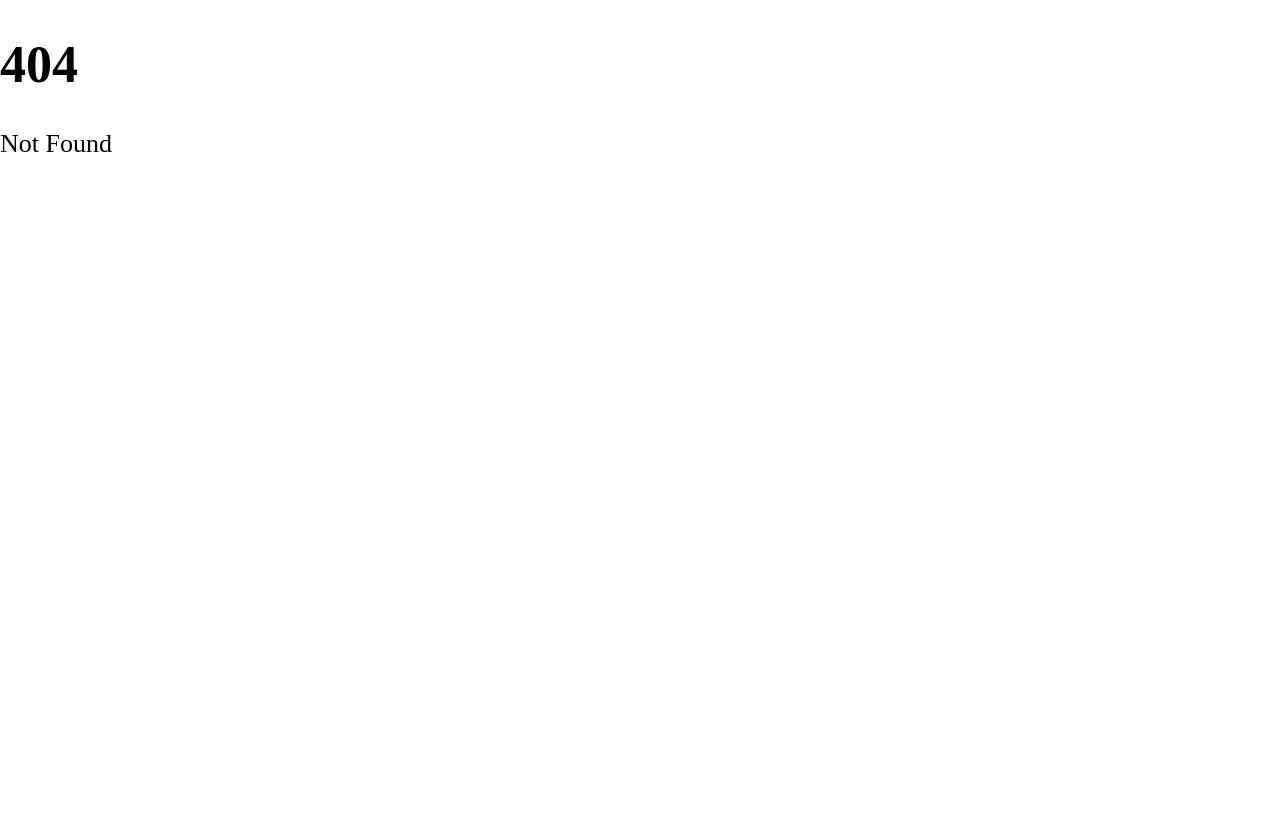
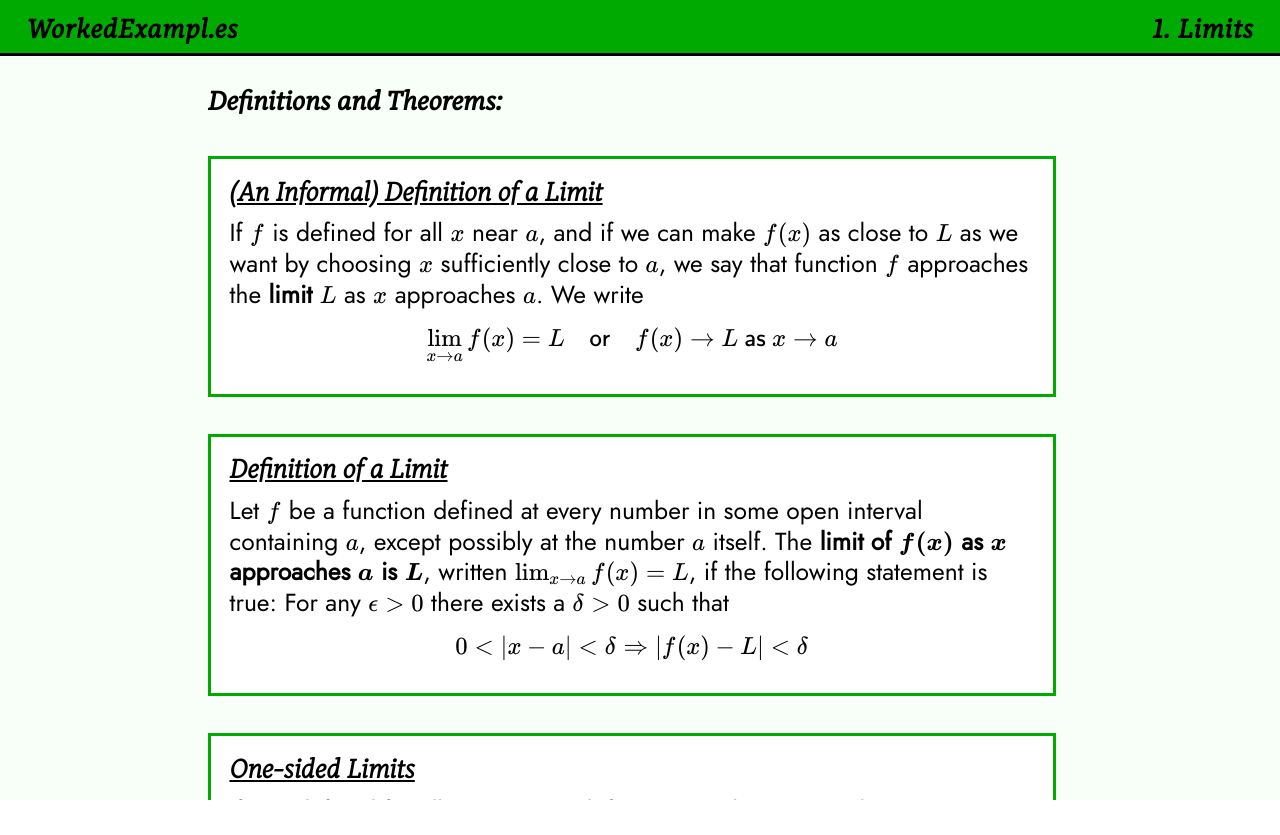
Before and after one commit to dmorgorg/wex, a SvelteKit app: page /math/calculus/limits/defs in a window 1280 px wide. Before the commit this address had no page. After the commit the page ends 800 px from the top, so only its background shows below. Built offline with nearby package versions, Linux system fonts and the light colour scheme.

Commit message:
starting definitions and theorems

```diff
--- a/src/lib/styles/global.scss
+++ b/src/lib/styles/global.scss
@@ -226,12 +226,41 @@ div.example-statement {
 	}
 }
 
+.math blockquote {
+	border: 2px solid var(--math-primary);
+	margin-inline: 0em;
+}
+
 blockquote {
-	border: 1px solid var(--math-primary);
-	// background-color: var(--math-white);
+	// border: 1px solid var(--math-primary);
+	background: white;
+	font-family: jost;
 	margin-top: 1.5em;
 	margin-bottom: 0.5em;
 	padding: 0.75em;
+
+	&.definition {
+		border-width: 3px;
+		font-size: 95%;
+		line-height: 1.1;
+
+		> .katex-display {
+			// border: 1px solid green;
+			padding-block: 0;
+			margin-block: 0.5em;
+		}
+	}
+
+	h4 {
+		font-family: alkesLightItalic;
+		font-size: 1rem;
+		// font-weight: bold;
+		// color: red;
+
+		margin-block: 0rem;
+		padding-block: 0rem;
+		text-decoration: underline;
+	}
 
 	.katex {
 		// color: red;
--- a/src/routes/math/calculus/limits/02infinity/+page.svelte
+++ b/src/routes/math/calculus/limits/02infinity/+page.svelte
@@ -1,12 +1,216 @@
 <script>
 	import Header from '#lib/components/Header.svelte'
+	import WE from '#lib/components/WE.svelte'
+	import { ki, kd } from '#lib/utilities.js'
+	const levels = 2
 	const topMatter = {
 		theme: 'math',
 		headerLeft: ['WorkedExampl.es', true, '/'],
-		headerRight: ['Limits at Infinity', false], // statics, strength, fluids
+		headerRight: ['1. Limits', false], // statics, strength, fluids
 	}
 </script>
 
 <div class="container {topMatter.theme}">
 	<Header {topMatter} />
+	<main>
+		<h4>1.2 Limits at Infinity</h4>
+
+		<!-- !!!!!!!!!!!!!!!!!!!!!!!!!!!!!!!!!!!!!!!!!!!!!!!!!!!!!!!!!!!!!!!!!!!!!!!!!!!!!!!!! -->
+
+		<WE {levels}>
+			Evaluate {@html ki`\displaystyle \lim_{x \to \infty} \frac{5x^2 + 2x - 1}{3x^2 - 7}`}
+
+			{#snippet solution()}
+				?
+			{/snippet}
+
+			{#snippet answer()}
+				?
+			{/snippet}
+		</WE>
+
+		<!-- !!!!!!!!!!!!!!!!!!!!!!!!!!!!!!!!!!!!!!!!!!!!!!!!!!!!!!!!!!!!!!!!!!!!!!!!!!!!!!!!! -->
+
+		<WE {levels}>
+			Evaluate {@html ki`\displaystyle \lim_{x \to -\infty} \frac{4x^3 - x}{2x^3 + 5x^2}`}
+
+			{#snippet solution()}
+				?
+			{/snippet}
+
+			{#snippet answer()}
+				?
+			{/snippet}
+		</WE>
+
+		<!-- !!!!!!!!!!!!!!!!!!!!!!!!!!!!!!!!!!!!!!!!!!!!!!!!!!!!!!!!!!!!!!!!!!!!!!!!!!!!!!!!! -->
+
+		<WE {levels}>
+			Evaluate {@html ki`\displaystyle \lim_{x \to \infty} \frac{7x^4 - 2x}{x^5 + 3}`}
+
+			{#snippet solution()}
+				?
+			{/snippet}
+
+			{#snippet answer()}
+				?
+			{/snippet}
+		</WE>
+
+		<!-- !!!!!!!!!!!!!!!!!!!!!!!!!!!!!!!!!!!!!!!!!!!!!!!!!!!!!!!!!!!!!!!!!!!!!!!!!!!!!!!!! -->
+
+		<WE {levels}>
+			Evaluate {@html ki`\displaystyle \lim_{x \to -\infty} \frac{2x^2 + 3x}{x^2 - 1}`}
+
+			{#snippet solution()}
+				?
+			{/snippet}
+
+			{#snippet answer()}
+				?
+			{/snippet}
+		</WE>
+
+		<!-- !!!!!!!!!!!!!!!!!!!!!!!!!!!!!!!!!!!!!!!!!!!!!!!!!!!!!!!!!!!!!!!!!!!!!!!!!!!!!!!!! -->
+
+		<WE {levels}>
+			Evaluate {@html ki`\displaystyle \lim_{x \to \infty} \frac{\sqrt{9x^2 + 1}}{x+2}`}
+
+			{#snippet solution()}
+				?
+			{/snippet}
+
+			{#snippet answer()}
+				?
+			{/snippet}
+		</WE>
+
+		<!-- !!!!!!!!!!!!!!!!!!!!!!!!!!!!!!!!!!!!!!!!!!!!!!!!!!!!!!!!!!!!!!!!!!!!!!!!!!!!!!!!! -->
+
+		<WE {levels}>
+			Evaluate {@html ki`\displaystyle \lim_{x \to -\infty} \frac{\sqrt{9x^2 + 1}}{x+2}`}
+
+			{#snippet solution()}
+				?
+			{/snippet}
+
+			{#snippet answer()}
+				?
+			{/snippet}
+		</WE>
+
+		<!-- !!!!!!!!!!!!!!!!!!!!!!!!!!!!!!!!!!!!!!!!!!!!!!!!!!!!!!!!!!!!!!!!!!!!!!!!!!!!!!!!! -->
+
+		<WE {levels}>
+			Evaluate {@html ki`\displaystyle \lim_{x \to \infty} \left(\sqrt{x^2 + x} - x\right)`}
+
+			{#snippet solution()}
+				?
+			{/snippet}
+
+			{#snippet answer()}
+				?
+			{/snippet}
+		</WE>
+
+		<!-- !!!!!!!!!!!!!!!!!!!!!!!!!!!!!!!!!!!!!!!!!!!!!!!!!!!!!!!!!!!!!!!!!!!!!!!!!!!!!!!!! -->
+
+		<WE {levels}>
+			Evaluate {@html ki`\displaystyle \lim_{y \to 8} \frac{y^{2/3}-4}{y^{1/3}-2}`}
+
+			{#snippet solution()}
+				?
+			{/snippet}
+
+			{#snippet answer()}
+				?
+			{/snippet}
+		</WE>
+
+		<!-- !!!!!!!!!!!!!!!!!!!!!!!!!!!!!!!!!!!!!!!!!!!!!!!!!!!!!!!!!!!!!!!!!!!!!!!!!!!!!!!!! -->
+
+		<WE {levels}>
+			Evaluate {@html ki`\displaystyle \lim_{x \to 0} \frac{\sqrt{x+4} - 2}{x}`}
+
+			{#snippet solution()}
+				?
+			{/snippet}
+
+			{#snippet answer()}
+				?
+			{/snippet}
+		</WE>
+		<!-- !!!!!!!!!!!!!!!!!!!!!!!!!!!!!!!!!!!!!!!!!!!!!!!!!!!!!!!!!!!!!!!!!!!!!!!!!!!!!!!!! -->
+		<WE {levels}>
+			Evaluate {@html ki`\displaystyle \lim_{x \to 1} \frac{x^3 - 1}{x-1}`}
+
+			{#snippet solution()}
+				?
+			{/snippet}
+
+			{#snippet answer()}
+				?
+			{/snippet}
+		</WE>
+		<!-- !!!!!!!!!!!!!!!!!!!!!!!!!!!!!!!!!!!!!!!!!!!!!!!!!!!!!!!!!!!!!!!!!!!!!!!!!!!!!!!!! -->
+		<WE {levels}>
+			Evaluate {@html ki`\displaystyle \lim_{x \to 4} \frac{x-4}{\sqrt{x} - 2}`}
+
+			{#snippet solution()}
+				?
+			{/snippet}
+
+			{#snippet answer()}
+				?
+			{/snippet}
+		</WE>
+		<!-- !!!!!!!!!!!!!!!!!!!!!!!!!!!!!!!!!!!!!!!!!!!!!!!!!!!!!!!!!!!!!!!!!!!!!!!!!!!!!!!!! -->
+		<WE {levels}>
+			Evaluate {@html ki`\displaystyle \lim_{x \to 0} \frac{(x+1)^2 - 1}{x}`}
+
+			{#snippet solution()}
+				?
+			{/snippet}
+
+			{#snippet answer()}
+				?
+			{/snippet}
+		</WE>
+		<!-- !!!!!!!!!!!!!!!!!!!!!!!!!!!!!!!!!!!!!!!!!!!!!!!!!!!!!!!!!!!!!!!!!!!!!!!!!!!!!!!!! -->
+		<WE {levels}>
+			Evaluate {@html ki`\displaystyle \lim_{x \to 2} \frac{x^2 - 4x + 4}{x-2}`}
+
+			{#snippet solution()}
+				?
+			{/snippet}
+
+			{#snippet answer()}
+				?
+			{/snippet}
+		</WE>
+
+		<!-- !!!!!!!!!!!!!!!!!!!!!!!!!!!!!!!!!!!!!!!!!!!!!!!!!!!!!!!!!!!!!!!!!!!!!!!!!!!!!!!!! -->
+
+		<WE {levels}>
+			Evaluate {@html ki`\displaystyle \lim_{x \to -2} \frac{x^2-x-6}{x^2+7x+10}`}
+
+			{#snippet solution()}
+				?
+			{/snippet}
+
+			{#snippet answer()}
+				?
+			{/snippet}
+		</WE>
+
+		<!-- !!!!!!!!!!!!!!!!!!!!!!!!!!!!!!!!!!!!!!!!!!!!!!!!!!!!!!!!!!!!!!!!!!!!!!!!!!!!!!!!! -->
+
+		<!-- !!!!!!!!!!!!!!!!!!!!!!!!!!!!!!!!!!!!!!!!!!!!!!!!!!!!!!!!!!!!!!!!!!!!!!!!!!!!!!!!! -->
+	</main>
 </div>
+
+<style>
+	main {
+		counter-reset: section-counter 1 subsection-counter 2 subsubsection-counter 0 problem-counter 0;
+	}
+</style>
--- /dev/null
+++ b/src/routes/math/calculus/limits/defs/+page.svelte
@@ -0,0 +1,73 @@
+<script>
+	import Header from '#lib/components/Header.svelte'
+	import WE from '#lib/components/WE.svelte'
+	import { ki, kd } from '#lib/utilities.js'
+	const levels = 2
+	const topMatter = {
+		theme: 'math',
+		headerLeft: ['WorkedExampl.es', true, '/'],
+		headerRight: ['1. Limits', false], // statics, strength, fluids
+	}
+</script>
+
+<div class="container {topMatter.theme}">
+	<Header {topMatter} />
+	<main>
+		<h4>Definitions and Theorems:</h4>
+
+		<blockquote class="definition">
+			<h4>(An Informal) Definition of a Limit</h4>
+			If {@html ki`f`} is defined for all {@html ki`x`} near {@html ki`a`}, and if we can make {@html ki`f(x)`}
+			as close to {@html ki`L`} as we want by choosing {@html ki`x`} sufficiently close to {@html ki`a`},
+			we say that function {@html ki`f`} approaches the <strong>limit</strong>
+			{@html ki`L`} as {@html ki`x`} approaches {@html ki`a`}. We write {@html kd`\displaystyle \lim_{x \to a} f(x)=L \quad\textsf{or}\quad f(x) \to L\textsf{ as }x \to a`}
+		</blockquote>
+
+		<blockquote class="definition">
+			<h4>Definition of a Limit</h4>
+			Let {@html ki`f`} be a function defined at every number in some open interval containing {@html ki`a`},
+			except possibly at the number {@html ki`a`} itself. The
+			<strong
+				>limit of {@html ki`\bm {f(x)}`} as {@html ki`\bm x`} approaches {@html ki`\bm a`} is {@html ki`\bm L`}</strong
+			>, written {@html ki`\lim_{x \to a} f(x)=L`}, if the following statement is true: For any {@html ki`\epsilon > 0`}
+			there exists a {@html ki`\delta > 0`} such that
+			{@html kd`0<\left|x-a\right|<\delta\Rightarrow|f(x)-L|<\delta`}
+		</blockquote>
+
+		<blockquote class="definition">
+			<h4>One-sided Limits</h4>
+			If {@html ki`f`} is defined for all {@html ki`x`} near {@html ki`a`}, and if we can make {@html ki`f(x)`}
+			as close to {@html ki`L`} as we want by choosing {@html ki`x`} sufficiently close to {@html ki`a`},
+			we say that function {@html ki`f`} approaches the <strong>limit</strong>
+			{@html ki`L`} as {@html ki`x`} approaches {@html ki`a`}. We write {@html kd`\displaystyle \lim_{x \to a} f(x)=L`}
+		</blockquote>
+
+		<!-- !!!!!!!!!!!!!!!!!!!!!!!!!!!!!!!!!!!!!!!!!!!!!!!!!!!!!!!!!!!!!!!!!!!!!!!!!!!!!!!!! -->
+
+		<!-- !!!!!!!!!!!!!!!!!!!!!!!!!!!!!!!!!!!!!!!!!!!!!!!!!!!!!!!!!!!!!!!!!!!!!!!!!!!!!!!!! -->
+
+		<WE {levels}>
+			Evaluate {@html ki`\displaystyle \lim_{x \to 3} \frac{x^2 - 9}{x-3}`}
+
+			{#snippet solution()}
+				<blockquote>
+					{@html ki`\large\frac{x^2 - 9}{x-3}`} is of the form {@html ki`\large\frac{0}{0}`}
+					at {@html ki`x=3`}
+					so straightforward evaluation of the function at {@html ki`x=3`} is not an option. But {@html ki`x-3`}
+					is a factor of {@html ki`x^2-9`} so we can proceed with algebra. Remember that we are looking
+					for the behaviour of {@html ki`\large\frac{x^2 - 9}{x-3}`} arbitrarily close (but not at) {@html ki`x=3`}
+					so division by {@html ki`x-3`} is not division by {@html ki`0`} and still a valid operation.
+				</blockquote>
+				{@html kd`
+				\frac{x^2 - 9}{x-3}= \frac{(x+3)\cancel{(x-3)}}{\cancel{x-3}}\qquad(\text{for }x\ne 3) \\[5px]
+				\Rightarrow\displaystyle \displaystyle \lim_{x \to 3} \frac{x^2 - 9}{x-3}=\displaystyle \lim_{x \to 3} (x+3)=(3)+3=6`}
+			{/snippet}
+
+			{#snippet answer()}
+				{@html kd`\lim_{x \to 3} \frac{x^2 - 9}{x-3}=6`}
+			{/snippet}
+		</WE>
+
+		<!-- !!!!!!!!!!!!!!!!!!!!!!!!!!!!!!!!!!!!!!!!!!!!!!!!!!!!!!!!!!!!!!!!!!!!!!!!!!!!!!!!! -->
+	</main>
+</div>
```
Also changed, not shown: src/routes/+page.svelte (+26 -4 lines), src/lib/styles/global.css, 1 other file (tests, documents, lock files or other folders).
